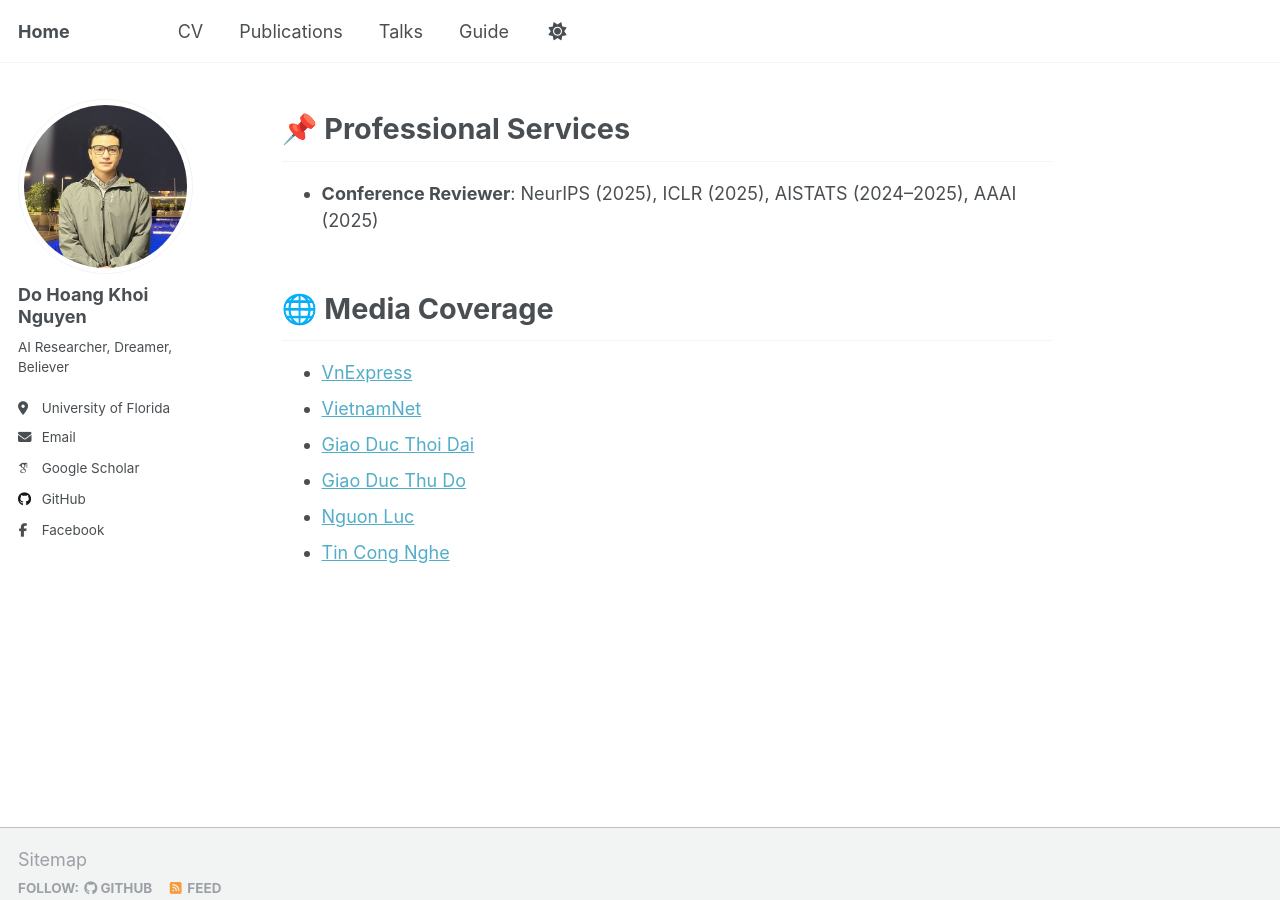
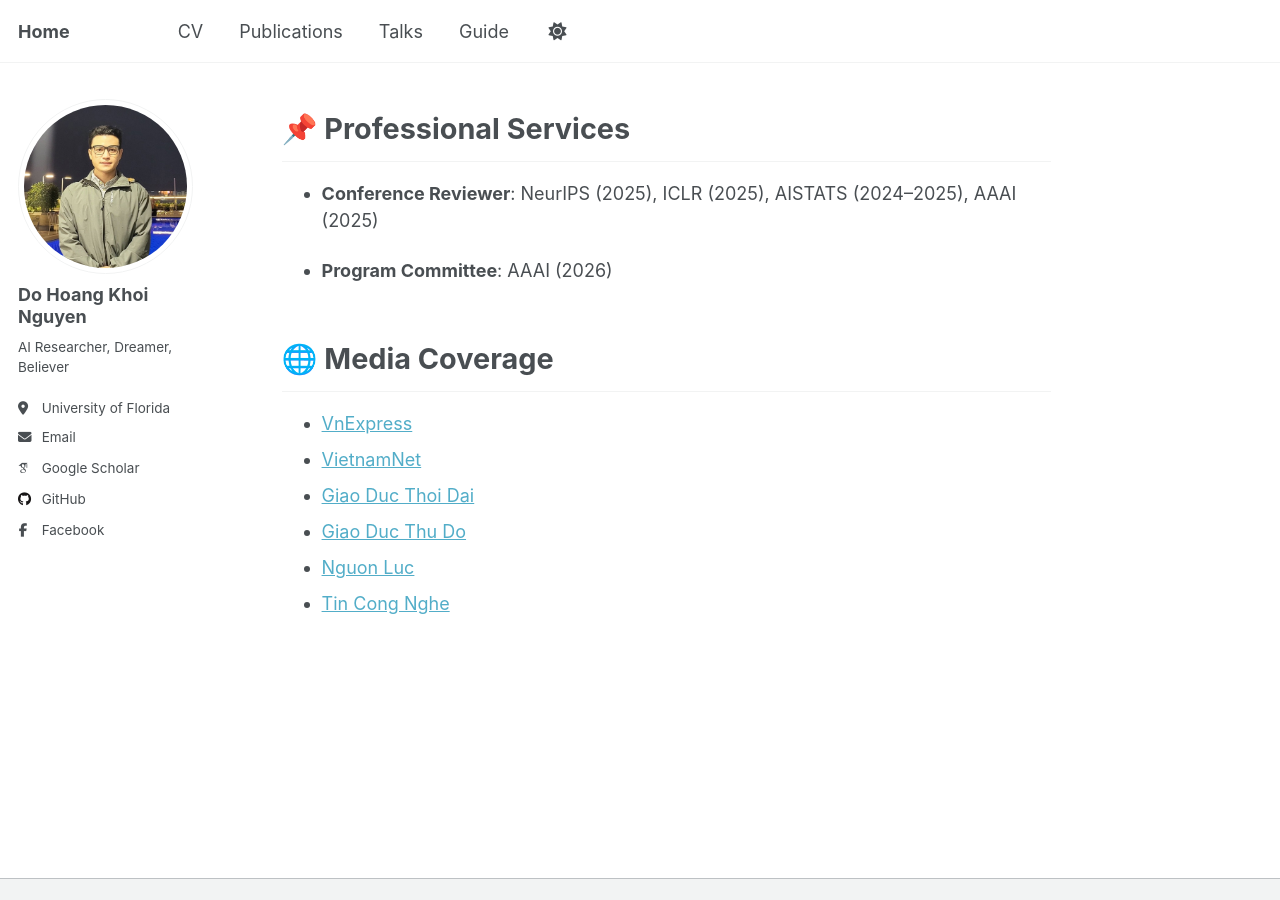
Before and after one commit to nguyendo1801/nguyendo1801.github.io, a Jekyll site: the page built from _pages/about.md, in a window 1280 px wide and 900 px high, scrolled down 2747 px. Built offline with Jekyll 4.4.1, drawn with Linux system fonts in a browser that asks for light colours; some web fonts are replaced; a script that is not in the unit is left out.

Commit message:
Deploy academic site 0.0.0.0.0.0.0

```diff
--- a/_pages/about.md
+++ b/_pages/about.md
@@ -97,6 +97,7 @@ I’m especially drawn to problems that sit at the boundary between learning and
 
 - <strong>Conference Reviewer</strong>: NeurIPS (2025), ICLR (2025), AISTATS (2024–2025), AAAI (2025)
 
+- <strong>Program Committee</strong>: AAAI (2026)
 
 <h2 style="font-size: 1.6rem; font-weight: bold;">🌐 Media Coverage</h2>
 
```
